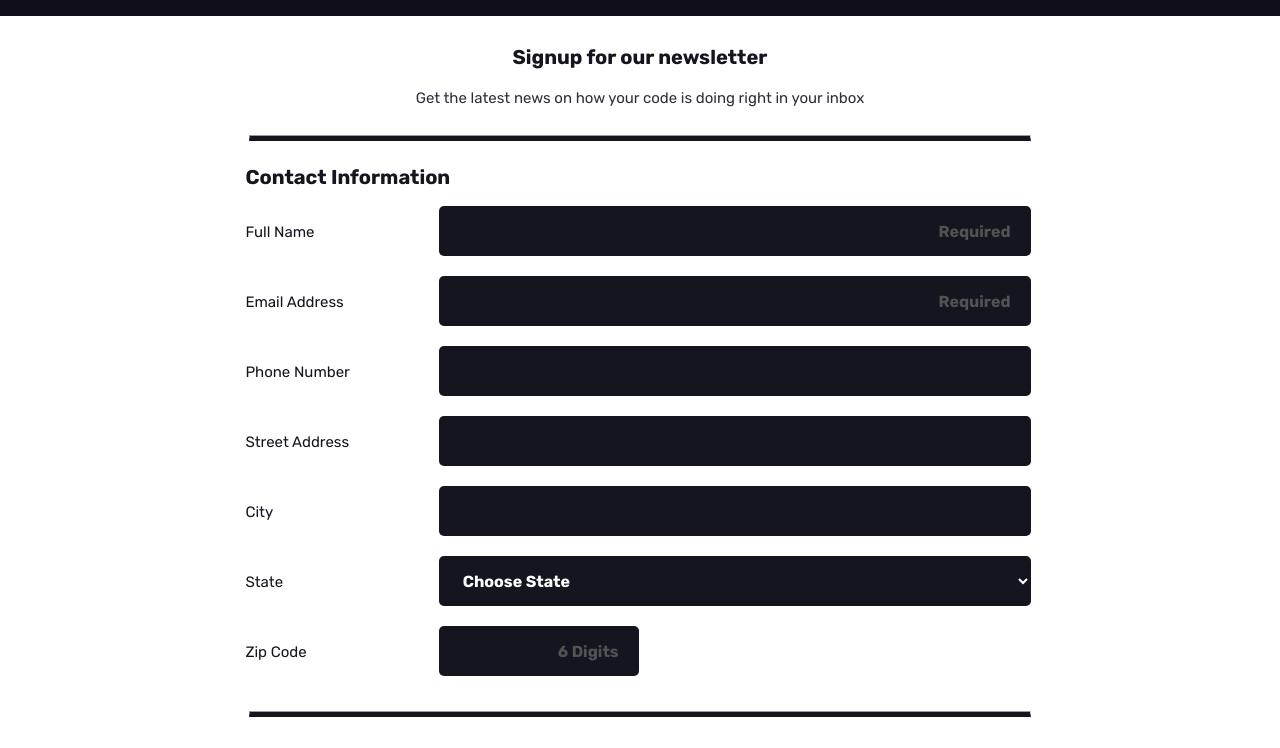
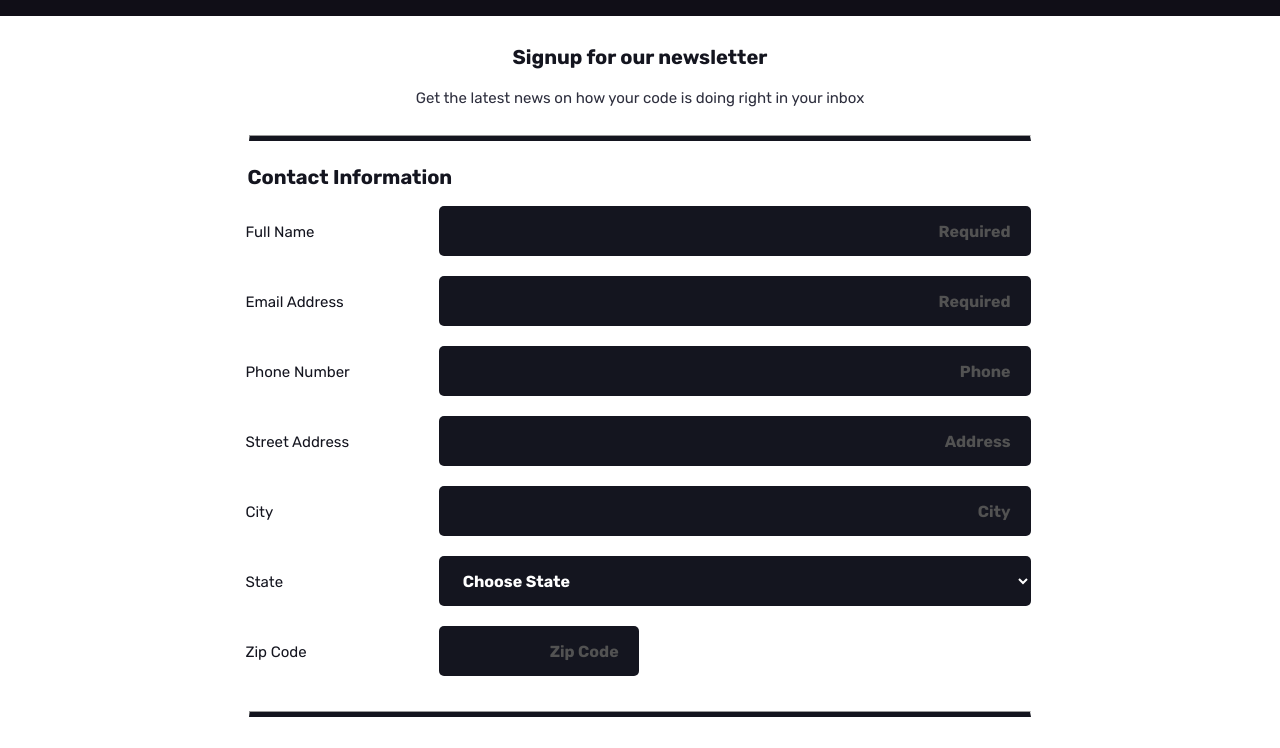
Before and after one commit to NathanClancy/techdegree-project-3, a plain HTML site: page index.html in a window 1280 px wide. Shown: the part 51-799 px from the top of the page. Drawn offline with Linux system fonts and the light colour scheme.

Commit message:
Final changes to my form
Final changes to my form

```diff
--- a/css/styles.css
+++ b/css/styles.css
@@ -159,6 +159,14 @@ label[for*="javaNews"] {
 	margin-bottom: 20px;
 }
 
+legend {
+	font-size: 20px;
+	color: #14151F;
+	font-weight: 700;
+	margin: 0 ;
+	padding-bottom: 17px;
+}
+
 /* Button Styles */
 
 button {
@@ -206,7 +214,7 @@ footer {
 
 /* Media Queries */
 
-@media (min-width: 768px) and (max-width: 854px) {
+@media (min-width: 768px) {
 
 	fieldset {
 		width: 64%;
--- a/index.html
+++ b/index.html
@@ -4,8 +4,8 @@
 <meta charset="utf-8">
 <title>The Code Review Form</title>
 <meta name="viewport" content="width=device-width, initial-scale=1.0">
+<link rel="stylesheet" href="css/normalize.css">
 <link rel="stylesheet" href="css/styles.css">
-	<link rel="stylesheet" href="css/normalize.css">
 <link href="https://fonts.googleapis.com/css?family=Rubik:300,300i,400,400i,500,500i,700,700i,900,900i&display=swap" rel="stylesheet">
 </head>
 
@@ -29,7 +29,7 @@
   <div>
   <form action="index.html" method="post" class="clearfix">
     <fieldset class="contactInfo">
-      <h2>Contact Information</h2>
+      <legend>Contact Information</legend>
       <label for="name">Full Name</label>
       <input type="text" id="name" name="user_name" placeholder="Required" required>
 
@@ -37,13 +37,13 @@
       <input type="email" id="email" name="user_email" placeholder="Required" required>
 
       <label for="tel">Phone Number</label>
-      <input type="tel" id="tel" name="user_tel">
+      <input type="tel" id="tel" name="user_tel" placeholder="Phone">
 
       <label for="address">Street Address</label>
-      <input type="text" id="address" name="user_address">
+      <input type="text" id="address" name="user_address" placeholder="Address">
 
       <label for="city">City</label>
-      <input type="text" id="city" name="user_city">
+      <input type="text" id="city" name="user_city" placeholder="City">
 
       <label for="state">State</label>
       <select id="state" name="user_state">
@@ -103,11 +103,11 @@
         </optgroup>
       </select>
       <label for="zipcode">Zip Code</label>
-      <input type="text" id="zipcode" name="user_zipcode" placeholder="6 Digits">
+      <input type="text" id="zipcode" name="user_zipcode" placeholder="Zip Code">
     </fieldset>
 	  <hr>
 	  <fieldset>
-	  	<h2>Newsletter</h2>
+	  	<legend>Newsletter</legend>
 		  <label>Select the newsletters you would like to recieve</label><br>
 		  <input type="checkbox" id="htmlNews" value="html_news" name="user_newsletter">
 		  <label for="htmlNews">HTML News</label><br>
```
